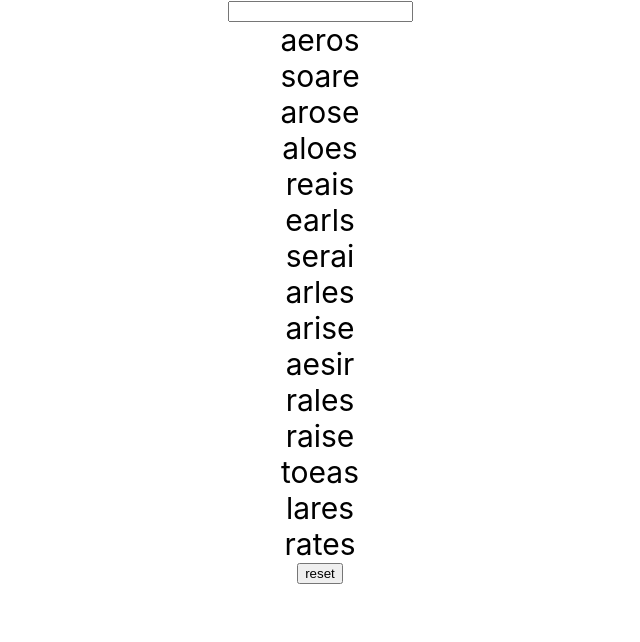
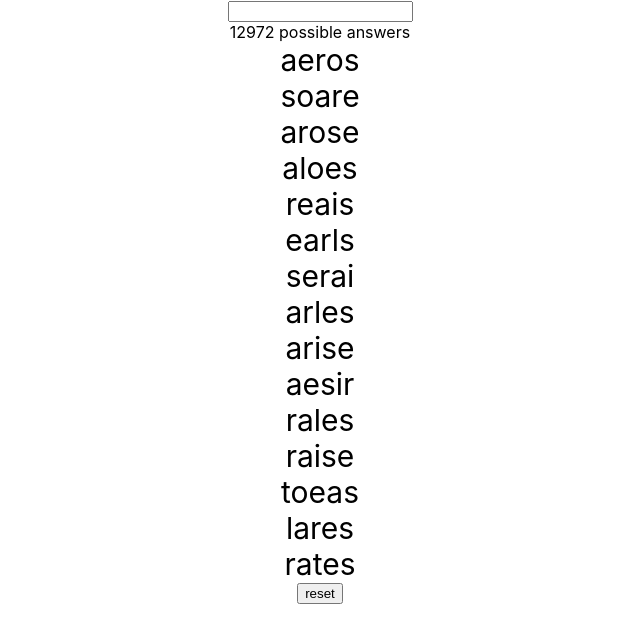
Before and after one commit to azolynsky/wordle-solver, a React (Create React App) app: page / in a window 1280 px wide. Shown: the top 642 px of the page, without its empty margins (320-960 px from the left). Built offline with nearby package versions, Linux system fonts and the light colour scheme.

Commit message:
adding solution count to main page

```diff
--- a/public/index.html
+++ b/public/index.html
@@ -24,7 +24,7 @@
       work correctly both with client-side routing and a non-root public URL.
       Learn how to configure a non-root public URL by running `npm run build`.
     -->
-    <title>React App</title>
+    <title>Wordle Solver</title>
   </head>
   <body>
     <noscript>You need to enable JavaScript to run this app.</noscript>
--- a/src/App.tsx
+++ b/src/App.tsx
@@ -5,6 +5,7 @@ import { useEffect, useState } from 'react';
 import CustomEntry from './components/CustomEntry';
 import PossibleWords from './components/PossibleWords';
 import Words from './components/Words';
+import _ from 'lodash';
 import { calculatePossibleWords } from './services/brain';
 
 export enum LetterStatus{
@@ -49,7 +50,8 @@ function App() {
     <div className="App">
       <Words updateWords={(newWords: Word[]) => setWords(newWords)} words={words}/>
       <CustomEntry addWord={(word: string) => setWords([...words, new Word(word)])}/>
-      <PossibleWords onClick={(word: string) => setWords([...words, new Word(word)])} words={possibleWords} />
+      {possibleWords.length} possible answers
+      <PossibleWords onClick={(word: string) => setWords([...words, new Word(word)])} words={_.take(possibleWords, 15)} />
       <button onClick={() => {setWords([])}}>reset</button>
     </div>
   );
--- a/src/services/brain.ts
+++ b/src/services/brain.ts
@@ -59,7 +59,7 @@ export function calculatePossibleWords(words: Word[]){
   weightedPossibleWords = _.orderBy(weightedPossibleWords, w => w.weight, 'desc')
 
   returnList = weightedPossibleWords.map(wps => wps.word);
-  returnList = _.take(returnList, 15);
+  //returnList = _.take(returnList, 15);
 
   return returnList
 }
```
